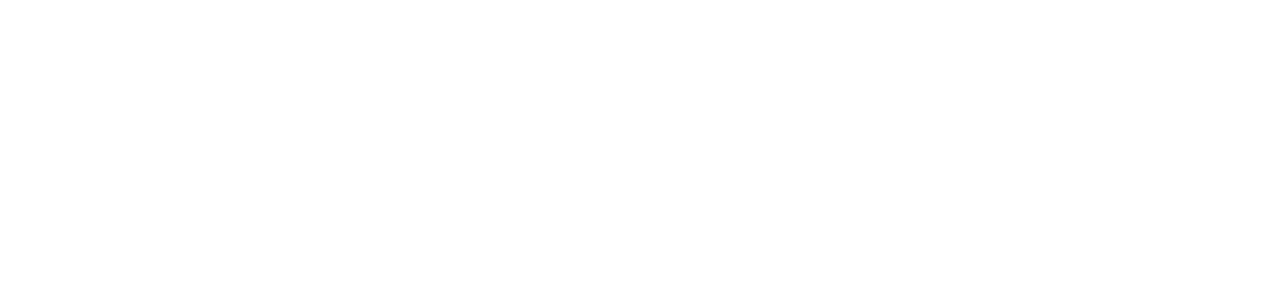
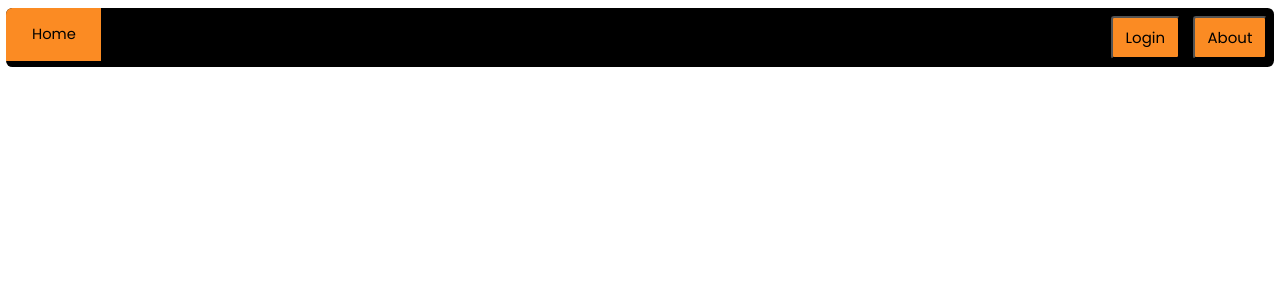
Before and after one commit to arn4b/firepost, a React (Create React App) app: page / in a window 1280 px wide. Shown: the top 300 px of the page. Built offline with nearby package versions, Linux system fonts and the light colour scheme.

Commit message:
navbar designed

```diff
--- a/src/App.css
+++ b/src/App.css
@@ -12,11 +12,13 @@
     overflow: hidden;
     border-radius: 0.5vmax;
     font-family: 'Poppins', sans-serif;
+    position: relative;
+    margin: 1vh 0.5vw;
 }
 
 .topnav a {
     float:left;
-    color: #ffd900;
+    color: #fb8b23;
     text-align: center;
     padding: 2vh 2vw;
     text-decoration: none;
@@ -28,7 +30,7 @@
     float: right;
     margin: 1vh 0.5vw;
     padding: 1vh 1vw;
-    background-color: #ffd900;
+    background-color: #fb8b23;
     color: black;
     transition: 0.5s;
     text-align: center;
@@ -43,11 +45,11 @@
     background-color: white;
 }
 .topnav a:hover {
-    background-color: #ffd900;
+    background-color: #fff;
     color: #000;
     transition: 0.6s ;
 }
 .topnav a.active {
-    background-color: #ffd900;
+    background-color: #fb8b23;
     color: #000;
 }
--- a/src/App.js
+++ b/src/App.js
@@ -1,11 +1,12 @@
 import logo from './logo.svg';
 import './App.css';
+import Navbar from './Components/Navbar'
 
 function App() {
   return (
     <div className="App">
       <header className="App-header">
-
+      <Navbar />
       </header>
     </div>
   );
--- /dev/null
+++ b/src/Components/Navbar.js
@@ -0,0 +1,15 @@
+import React, {Component} from 'react'
+
+class Navbar extends Component{
+    render(){
+        return(
+            <div class="topnav">
+            <a class="active" href="#home">Home</a>
+            <button>About</button>
+            <button>Login</button>
+            </div>
+        );
+    }
+}
+
+export default Navbar;
```
